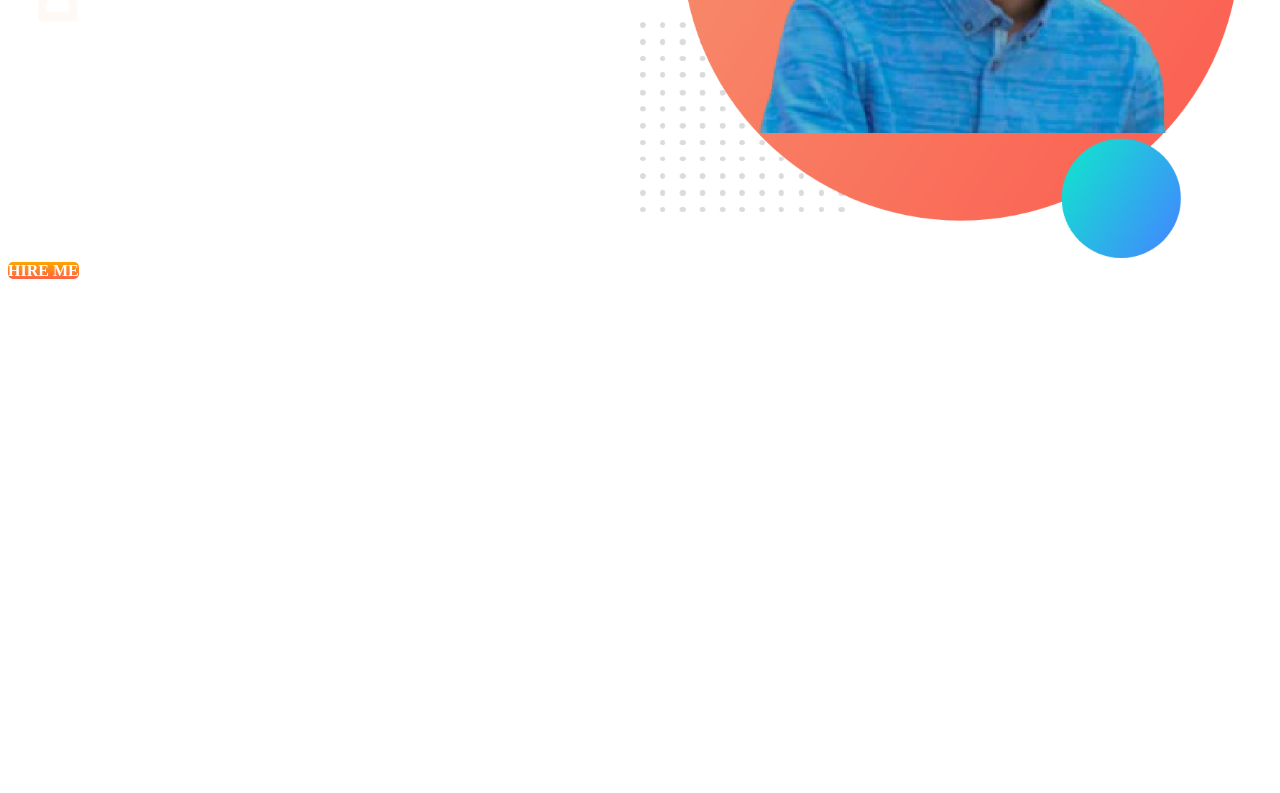
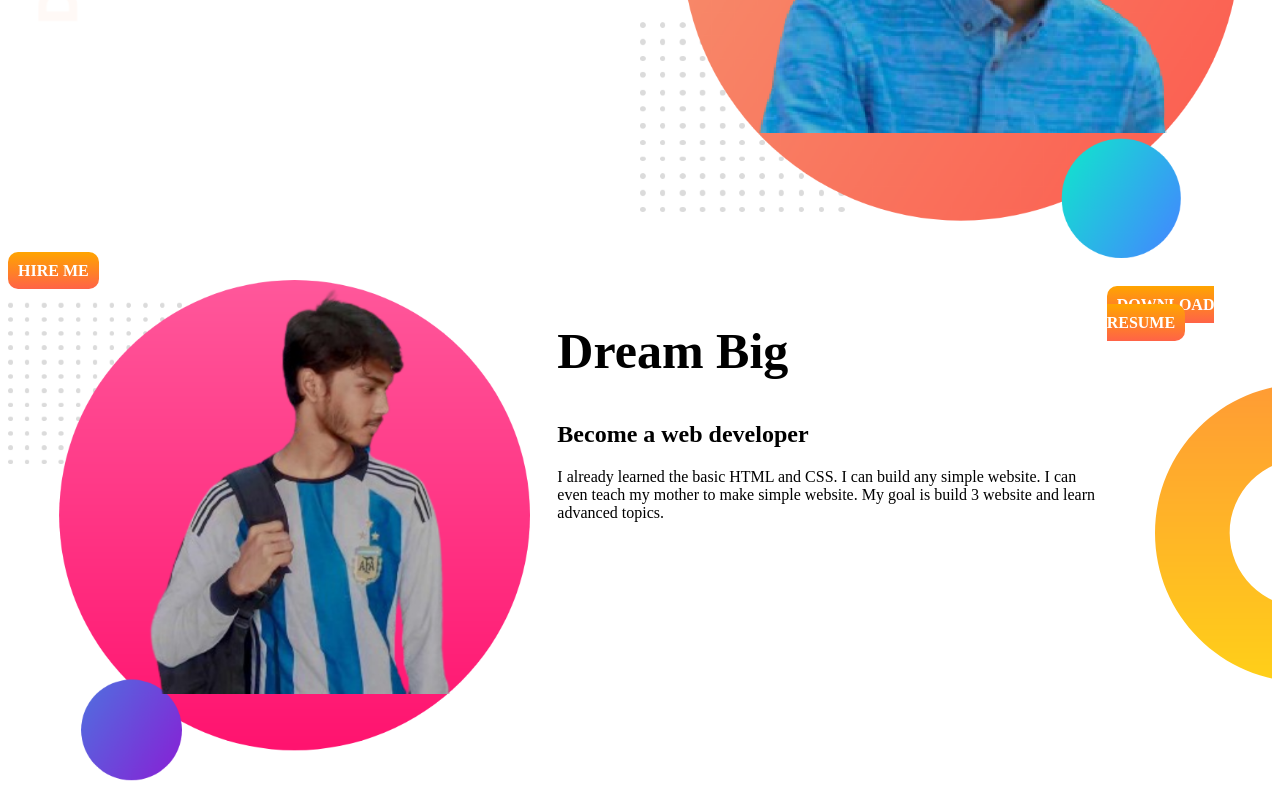
Before and after one commit to Mehedy222/Developer-Portfolio, a plain HTML site: page index.html in a window 1280 px wide. Shown: the part 346-1139 px from the top of the page. Before the commit the page ends 800 px from the top, so only its background shows below. Drawn offline with Linux system fonts and the light colour scheme.

Commit message:
added background

```diff
--- a/index.html
+++ b/index.html
@@ -25,5 +25,19 @@
 
     </section>
     <a class="link-button" target=_blank" href="https://www.facebook.com/mehedy2468?mibextid=ZbWKwL">HIRE ME</a>
+    <section class="dream-big">
+        <div class="half-width">
+            <img src="Mehedy-2.png" alt="">
+        </div>
+        <div class="half-width">
+            <h1>Dream Big</h1>
+            <h2>Become a web developer</h2>
+            <p>I already learned the basic HTML and CSS. I can build any simple website. I can even teach my mother to make simple website. My goal is build 3 website and learn advanced topics.</p>
+
+        </div>
+        <p><a class="link-button" target=_blank"  href="">DOWNLOAD RESUME</a></p>
+
+
+    </section>
 </body>
 </html>
--- a/style.css
+++ b/style.css
@@ -131,10 +131,15 @@ body{
     background-image: linear-gradient(orange,tomato);
     color: white;
     font-weight: 600;
-      padding: 10px 40 px;
-      border-radius: 5px;
+      padding: 10px;
+      border-radius: 10px;
     }
     .top-banner{
       background-image: url(top-banner.png);
       background-repeat: no-repeat;
     }
+    .dream-big{
+      background-image: url(dream-bg.png);
+      background-repeat: no-repeat;
+      background-position: right;
+    }
```
Also changed, not shown: Mehedy-2.png (added), Mehedy-removebg-preview.png (added), dream-bg.png (added), my-bg2.png (added).
